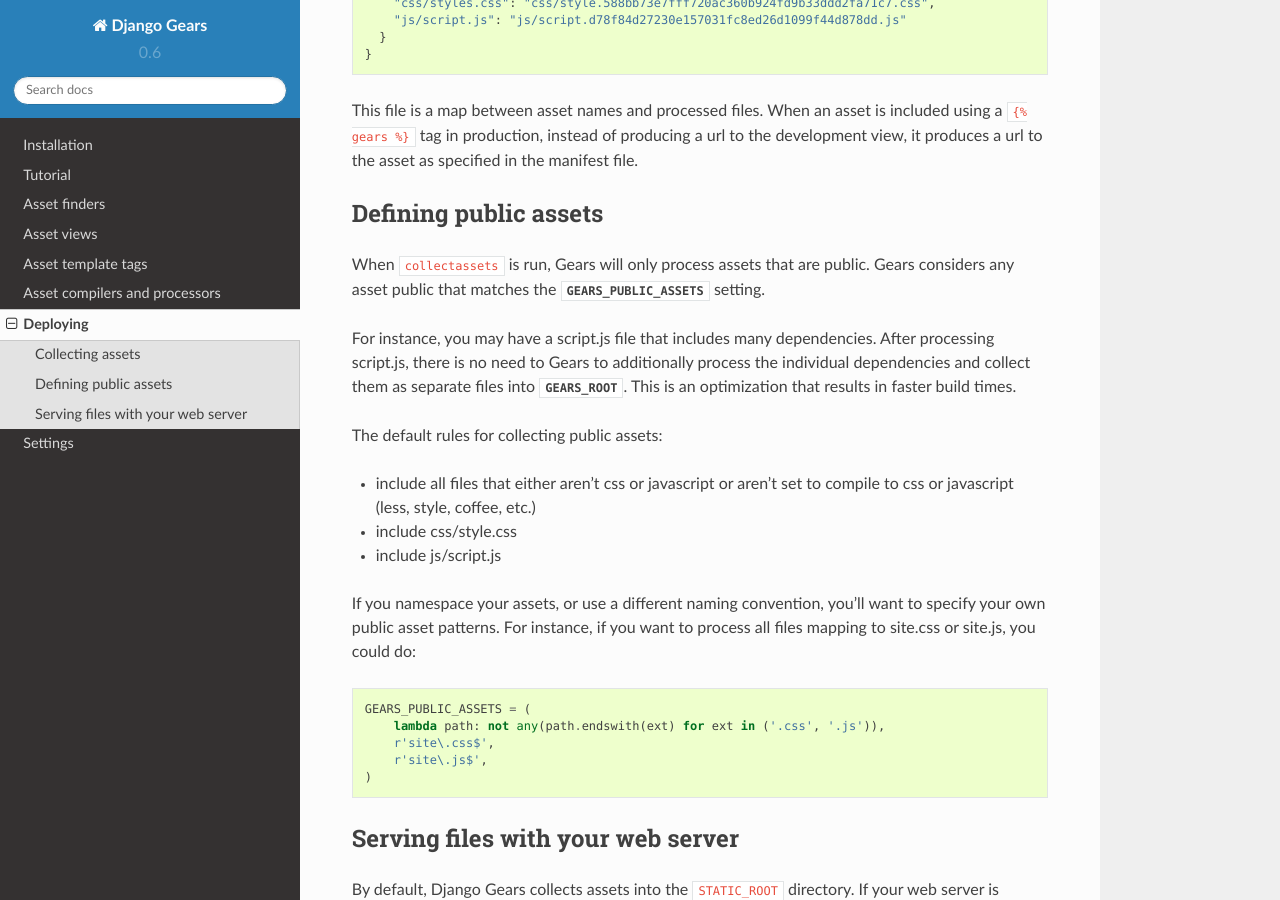
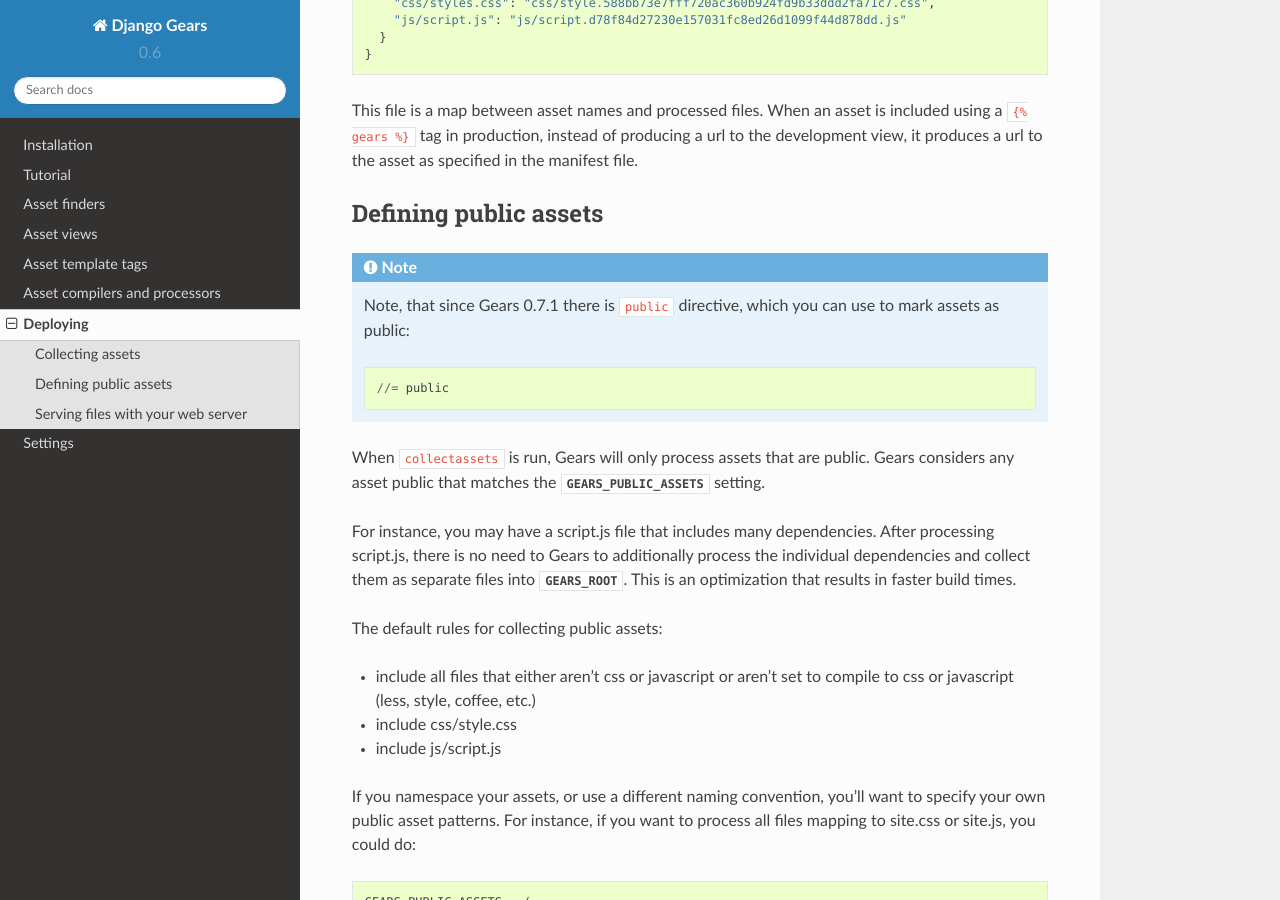
Before and after one commit to gears/django-gears, a Sphinx documentation site: the page built from docs/deploying.rst, in a window 1280 px wide and 900 px high, scrolled down 651 px. Built offline with Sphinx 7.4.7 and the Read the Docs theme 2.0.0, drawn with Linux system fonts in a browser that asks for light colours.

Commit message:
Mention public directive in docs

```diff
--- a/docs/deploying.rst
+++ b/docs/deploying.rst
@@ -39,6 +39,11 @@
 
 Defining public assets
 ----------------------
+
+.. note:: Note, that since Gears 0.7.1 there is ``public`` directive, which you
+   can use to mark assets as public::
+
+       //= public
 
 When ``collectassets`` is run, Gears will only process assets that are
 public. Gears considers any asset public that matches the
--- a/docs/settings.rst
+++ b/docs/settings.rst
@@ -154,6 +154,11 @@
 GEARS_PUBLIC_ASSETS
 -------------------
 
+.. note:: Note, that since Gears 0.7.1 there is ``public`` directive, which you
+   can use to mark assets as public::
+
+       //= public
+
 The patterns that define public assets. Only assets matching one of these
 patterns will be processed when ``collectassets`` is run. The default
 values are:
```
